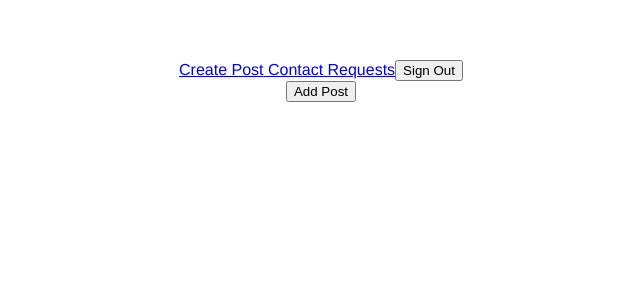
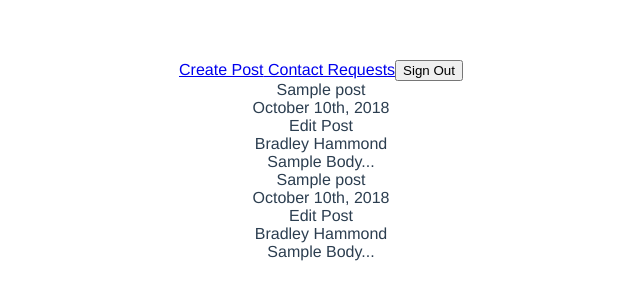
Before and after one commit to BradleyHammond/FrontEndDevelopment, a Vue app in the folder bufflog/: page / in a window 1280 px wide. Both pictures are taken after a click on the button "Login". Shown: the top 300 px of the page, without its empty margins (319-959 px from the left). Built offline with nearby package versions, Linux system fonts and the light colour scheme.

Commit message:
Edited posts

```diff
--- a/bufflog/src/App.vue
+++ b/bufflog/src/App.vue
@@ -2,18 +2,21 @@
   <div id="app">
     <Header/>
     <Home/>
+    <!--<HomeFields/>-->
   </div>
 </template>
 
 <script>
 import Header from './components/Header.vue'
 import Home from './components/Home.vue'
+//import HomeFields from './components/HomeFields.vue'
 
 export default {
   name: 'app',
   components: {
     Header,
     Home
+    //HomeFields
   }
 }
 </script>
--- /dev/null
+++ b/bufflog/src/User.js
@@ -0,0 +1 @@
+export default class User{}
--- a/bufflog/src/blogpost.js
+++ b/bufflog/src/blogpost.js
@@ -1,6 +1,6 @@
 export default class Blogpost {
-    constructor(id, title, author, date, body){
-        this.id = id;
+    constructor(title, author, date, body){
+
         this.title = title;
         this.author = author;
         this.date = date;
--- a/bufflog/src/components/Header.vue
+++ b/bufflog/src/components/Header.vue
@@ -1,30 +1,37 @@
+
+
 <template>
     <div id = "header">
         <span v-html="createPost" id="create-post-link"></span>
         <span v-html="contactRequests" id="contact-request-link"></span>
-        <input type="button" v-model="msg" @click="clicking()" />
+        <input type="button" v-model="msg" @click="login()" />
     </div>
 </template>
 
 <script>
+import database from "@/database.js"
+import User from "@/User.js"
+
     export default {
         data() {
             return{
                 msg: "Login",
                 createPost: '',
-                contactrRequests: ''
+                contactRequests: ''
             };
         },
         methods: {
-            clicking(){
-                if (this.msg == "Login"){
+            login(){
+                if (database.User.length == 0){
+                    database.User.push(new User());
                     this.msg = "Sign Out"
                     this.createPost = '<a href="#">Create Post</a>';
                     this.contactRequests = '<a href="#"> Contact Requests</a>';
                 } else{
-                this.msg = "Login";
-                this.createPost = '';
-                this.contactrequests = '';
+                    database.User.pop();
+                    this.msg = "Login";
+                    this.createPost = '';
+                    this.contactrequests = '';
                 }
             }
         }
--- a/bufflog/src/components/Home.vue
+++ b/bufflog/src/components/Home.vue
@@ -1,9 +1,9 @@
 <template>
     <div class = "blog-feed">
-        <input type = "button" value = "Add Post" @click="clicking()" />
-        <div class = "blog post" v-for="blogPost in blogFeed" :key="blogPost.id">
+            <div class = "blog post" v-for="blogPost in database.Posts" :key="blogPost.id">
             <div class="blog-title">{{ blogPost.title }}</div>
             <div class="blog-date">{{ blogPost.date }}</div>
+            <div class="edit-post" v-if="database.User.length !=0"><a ref="#">Edit Post</a></div>
             <div class="blog-author">{{ blogPost.author }}</div>
             <div class="blog-body">{{ blogPost.body }}</div>
         </div>
@@ -11,7 +11,7 @@
 </template>
 
 <script>
-import blogPost from "@/blogpost.js"
+
 import database from "@/database.js"
 
 export default {
@@ -21,9 +21,7 @@
         }
     },
     methods: {
-        clicking() {
-            database.Posts.push(new blogPost(1, "Test", "Brad Hammond", "October 10th, 2018", "Test Body"))
-        }
+
     }
 }
 </script>
--- a/bufflog/src/database.js
+++ b/bufflog/src/database.js
@@ -1,4 +1,10 @@
+import blogPost from "@/blogpost"
+
 export default {
-  Posts: [],
-  ContactRequests: []
+  Posts: [
+    new blogPost("Sample post", "Bradley Hammond", "October 10th, 2018", "Sample Body..."),
+    new blogPost("Sample post", "Bradley Hammond", "October 10th, 2018", "Sample Body...")
+  ],
+  ContactRequests: [],
+  User: []
 }
```
Also changed, not shown: bufflog/src/components/HomeFields.vue (added, +82 -0 lines).
